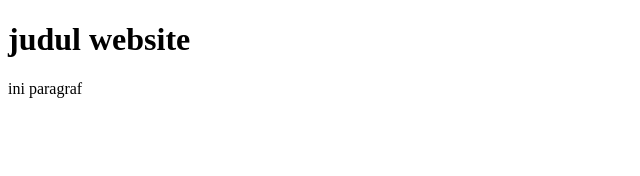
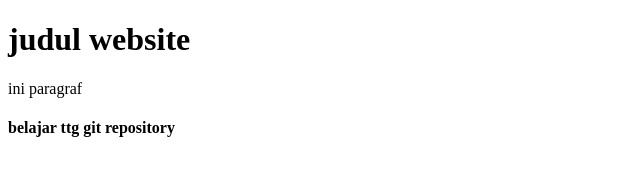
Before and after one commit to Kuma1227/repoku, a plain HTML site: page index.html in a window 1280 px wide. Shown: the whole page, without its empty margins (0-640 px from the left). Drawn offline with Linux system fonts and the light colour scheme.

Commit message:
mengubah isi index

```diff
--- a/index.html
+++ b/index.html
@@ -9,5 +9,6 @@
 <body>
     <h1>judul website</h1>
     <p>ini paragraf</p>
+    <h4>belajar ttg git repository</h4>
 </body>
 </html>
```
